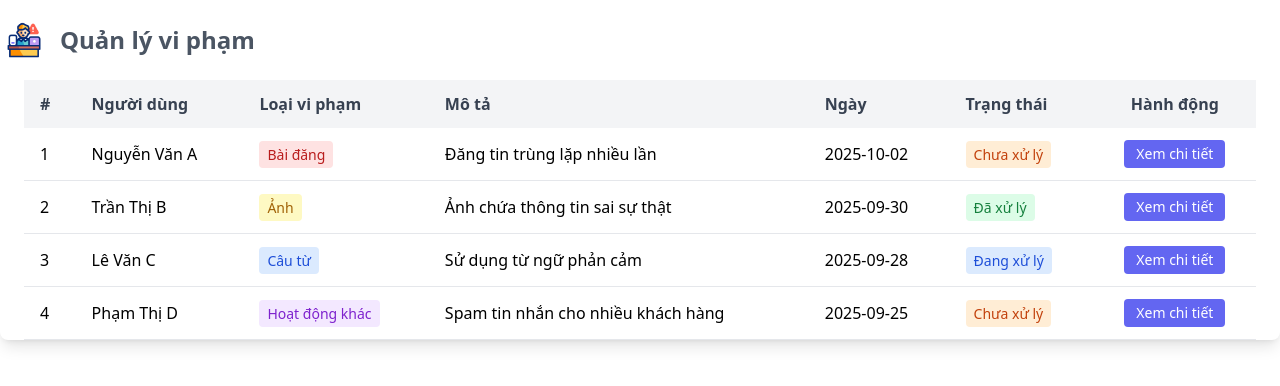
After one commit to Nhta22004335/TH1606, a PHP site: page /app/views/quan_ly/ds_vipham.php in a window 1280 px wide. The commit adds this page. Shown: the top 386 px of the page. Run offline with PHP 8.4, Linux system fonts and the light colour scheme; some libraries are stand-ins or nearby versions.

Commit message:
22004335

```diff
--- /dev/null
+++ b/php/app/views/quan_ly/ds_vipham.php
@@ -0,0 +1,169 @@
+<?php
+// Demo dữ liệu vi phạm
+$vipham = [
+    [
+        "id" => 1,
+        "user" => "Nguyễn Văn A",
+        "loai" => "Bài đăng",
+        "mota" => "Đăng tin trùng lặp nhiều lần",
+        "ngay" => "2025-10-02",
+        "trangthai" => "Chưa xử lý"
+    ],
+    [
+        "id" => 2,
+        "user" => "Trần Thị B",
+        "loai" => "Ảnh",
+        "mota" => "Ảnh chứa thông tin sai sự thật",
+        "ngay" => "2025-09-30",
+        "trangthai" => "Đã xử lý"
+    ],
+    [
+        "id" => 3,
+        "user" => "Lê Văn C",
+        "loai" => "Câu từ",
+        "mota" => "Sử dụng từ ngữ phản cảm",
+        "ngay" => "2025-09-28",
+        "trangthai" => "Đang xử lý"
+    ],
+    [
+        "id" => 4,
+        "user" => "Phạm Thị D",
+        "loai" => "Hoạt động khác",
+        "mota" => "Spam tin nhắn cho nhiều khách hàng",
+        "ngay" => "2025-09-25",
+        "trangthai" => "Chưa xử lý"
+    ]
+];
+?>
+
+<!DOCTYPE html>
+<html lang="vi">
+<head>
+    <meta charset="UTF-8">
+    <title>Quản lý vi phạm</title>
+    <script src="https://cdn.tailwindcss.com"></script>
+    <script src="https://unpkg.com/alpinejs" defer></script>
+</head>
+<body x-data="viPhamApp()">
+
+    <!-- Tiêu đề -->
+    <h1 class="flex items-center text-2xl font-bold mb-4 mt-4 text-gray-600">
+        <img src="../../../public/assets/anhht/0/president.gif"
+             class="w-12 h-12 mr-3" alt="icon">
+        Quản lý vi phạm
+    </h1>
+
+    <!-- Bảng vi phạm -->
+    <div class="bg-white shadow-lg rounded-lg overflow-hidden px-6">
+        <table class="min-w-full">
+            <thead class="bg-gray-100 text-gray-700">
+                <tr>
+                    <th class="py-3 px-4 text-left">#</th>
+                    <th class="py-3 px-4 text-left">Người dùng</th>
+                    <th class="py-3 px-4 text-left">Loại vi phạm</th>
+                    <th class="py-3 px-4 text-left">Mô tả</th>
+                    <th class="py-3 px-4 text-left">Ngày</th>
+                    <th class="py-3 px-4 text-left">Trạng thái</th>
+                    <th class="py-3 px-4 text-center">Hành động</th>
+                </tr>
+            </thead>
+            <tbody>
+                <?php foreach ($vipham as $vp): ?>
+                <tr class="border-b hover:bg-gray-50">
+                    <td class="py-3 px-4"><?= $vp["id"] ?></td>
+                    <td class="py-3 px-4"><?= $vp["user"] ?></td>
+                    <td class="py-3 px-4">
+                        <span class="px-2 py-1 rounded text-sm
+                            <?= $vp['loai']=='Bài đăng' ? 'bg-red-100 text-red-700' : '' ?>
+                            <?= $vp['loai']=='Ảnh' ? 'bg-yellow-100 text-yellow-700' : '' ?>
+                            <?= $vp['loai']=='Câu từ' ? 'bg-blue-100 text-blue-700' : '' ?>
+                            <?= $vp['loai']=='Hoạt động khác' ? 'bg-purple-100 text-purple-700' : '' ?>
+                        ">
+                            <?= $vp["loai"] ?>
+                        </span>
+                    </td>
+                    <td class="py-3 px-4"><?= $vp["mota"] ?></td>
+                    <td class="py-3 px-4"><?= $vp["ngay"] ?></td>
+                    <td class="py-3 px-4">
+                        <span class="px-2 py-1 rounded text-sm
+                            <?= $vp['trangthai']=='Chưa xử lý' ? 'bg-orange-100 text-orange-700' : '' ?>
+                            <?= $vp['trangthai']=='Đã xử lý' ? 'bg-green-100 text-green-700' : '' ?>
+                            <?= $vp['trangthai']=='Đang xử lý' ? 'bg-blue-100 text-blue-700' : '' ?>
+                        ">
+                            <?= $vp["trangthai"] ?>
+                        </span>
+                    </td>
+                    <td class="py-3 px-4 text-center">
+                        <button
+                            class="px-3 py-1 bg-indigo-500 hover:bg-indigo-600 text-white rounded text-sm"
+                            @click="showDetail($el)"
+                            data-id="<?= $vp['id'] ?>"
+                            data-user="<?= htmlspecialchars($vp['user']) ?>"
+                            data-loai="<?= htmlspecialchars($vp['loai']) ?>"
+                            data-mota="<?= htmlspecialchars($vp['mota']) ?>"
+                            data-ngay="<?= $vp['ngay'] ?>"
+                            data-trangthai="<?= $vp['trangthai'] ?>">
+                            Xem chi tiết
+                        </button>
+                    </td>
+                </tr>
+                <?php endforeach; ?>
+            </tbody>
+        </table>
+    </div>
+
+    <!-- Modal chi tiết -->
+    <div x-show="openModal"
+         class="fixed inset-0 bg-black/50 flex items-center justify-center z-50"
+         x-transition>
+        <div class="bg-white rounded-lg shadow-lg p-6 w-96" @click.away="closeModal">
+            <h2 class="text-lg font-bold mb-4 text-gray-700">
+                Chi tiết vi phạm #<span x-text="current.id"></span>
+            </h2>
+            <p class="mb-2 text-sm text-gray-600">Người vi phạm: <b x-text="current.user"></b></p>
+            <p class="mb-2 text-sm text-gray-600">Loại: <b x-text="current.loai"></b></p>
+            <p class="mb-2 text-sm text-gray-600">Mô tả: <i x-text="current.mota"></i></p>
+            <p class="mb-2 text-sm text-gray-600">Ngày: <span x-text="current.ngay"></span></p>
+            <p class="mb-4 text-sm text-gray-600">Trạng thái: <span x-text="current.trangthai"></span></p>
+
+            <div class="flex justify-end gap-2">
+                <button @click="closeModal"
+                        class="px-4 py-2 bg-gray-400 hover:bg-gray-500 text-white rounded">
+                    Đóng
+                </button>
+                <button class="px-4 py-2 bg-yellow-500 hover:bg-yellow-600 text-white rounded">
+                    Cảnh cáo
+                </button>
+                <button class="px-4 py-2 bg-red-500 hover:bg-red-600 text-white rounded">
+                    Xóa
+                </button>
+            </div>
+        </div>
+    </div>
+
+    <script>
+    function viPhamApp() {
+        return {
+            openModal: false,
+            current: {},
+            showDetail(el) {
+                this.current = {
+                    id: el.dataset.id,
+                    user: el.dataset.user,
+                    loai: el.dataset.loai,
+                    mota: el.dataset.mota,
+                    ngay: el.dataset.ngay,
+                    trangthai: el.dataset.trangthai
+                };
+                this.openModal = true;
+            },
+            closeModal() {
+                this.openModal = false;
+                this.current = {};
+            }
+        }
+    }
+    </script>
+
+</body>
+</html>
--- a/php/config/database.php
+++ b/php/config/database.php
@@ -7,7 +7,7 @@
         $port = "5432";
         $dbname = "csdl_bds";
         $user = "postgres";
-        $pass = "123456";
+        $pass = "22004335";
 
         try {
             $dsn = "pgsql:host=$host;port=$port;dbname=$dbname";
```
Also changed, not shown: php/app/views/quan_ly/ql_tintuc.php (+23 -5 lines), php/app/views/quan_ly/td_yeucau_mbt.php (added, +116 -0 lines), php/app/views/moi_gioi/ql_thongbao_mg.php (renamed from php/app/views/quan_ly/ql_thongbao_mg.php), php/public/assets/anhht/0/president.gif (added), php/public/assets/anhht/0/rfp.gif (added).
